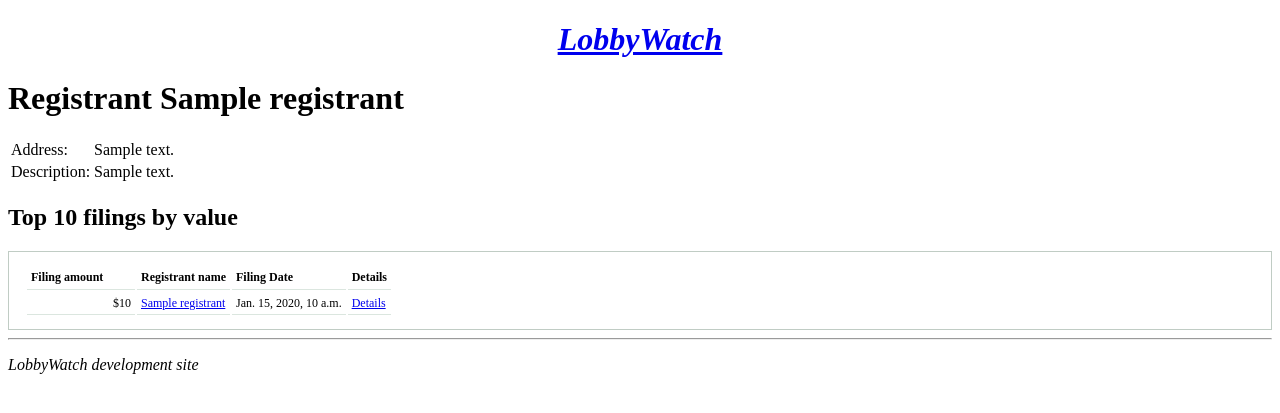
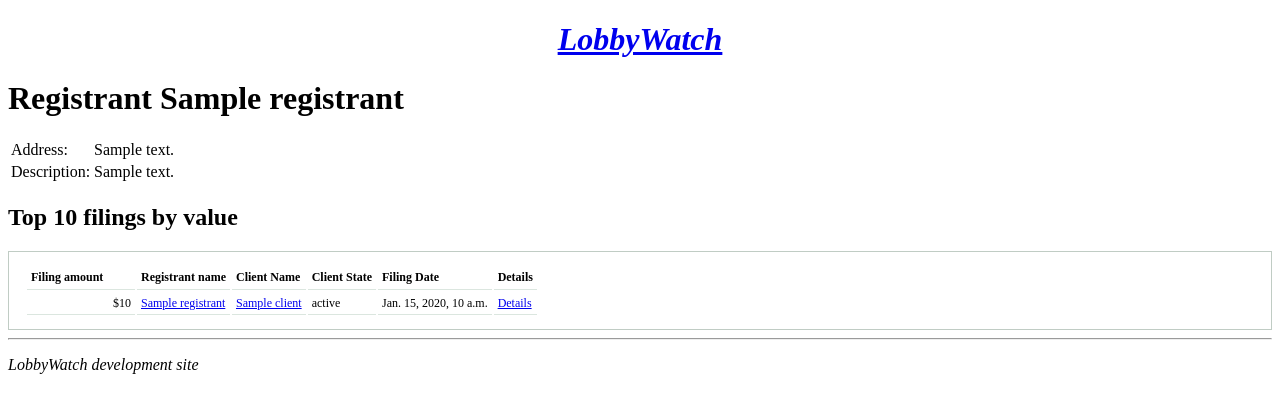
Before and after one commit to aisipos/djangolobbyist, a Django app: template mainsite/templates/registrant/registrant.html in a window 1280 px wide. Shown: the top 413 px of the page. Run offline with Django 3.2, Linux system fonts and the light colour scheme; the template is opened without the code that fills it: most values are stand-ins (such as "Sample title", 1, 10 or a date in 2020).

```diff
--- a/mainsite/templates/client/client.html
+++ b/mainsite/templates/client/client.html
@@ -6,7 +6,9 @@
 <h1>Client {{client.client_name}}</h1>
 <table>
   <tr><td>State</td><td>{{client.client_state}}</td></tr>
+  {%ifnotequal client.client_description "unspecified"%}
   <tr><td>Description</td><td>{{client.client_description}}</td></tr>
+  {%endifnotequal%}
   <tr><td>Contact</td><td>{{client.client_contact_firstname}} {{client.client_contact_lastname}}</td></tr>
 </table>
 <h2>Top {{top}} filings by value</h2>
--- a/mainsite/templates/issue/issue.html
+++ b/mainsite/templates/issue/issue.html
@@ -32,6 +34,7 @@
 {{filing.client.client_state}}
 {%endif%}
 </td>
+<td>{{filing.filing_date}}</td>
 <td><a href="{{filing.filing_id|filingPdfLink}}">Details</a></td>
 </tr>
 {% endfor %}
--- a/mainsite/templates/registrant/registrant.html
+++ b/mainsite/templates/registrant/registrant.html
@@ -15,6 +15,8 @@
 <table class="minicharttable">
 <td><b>Filing amount</b></td>
 <td><b>Registrant name</b></td>
+<td><b>Client Name</b></td>
+<td><b>Client State</b></td>
 <td><b>Filing Date</b></td>
 <td><b>Details</b></td>
 {% for filing in filings %}
@@ -28,6 +30,16 @@
     </span>
 </td>
 <td><a href="{%url registrant_detail filing.registrant.id%}">{{filing.registrant.registrant_name}}</a></td>
+<td>{%if filing.client.client_name %}
+<a href="{%url client_detail filing.client.id%}">{{filing.client.client_name}}</a>
+{%endif%}
+</td>
+<td>
+<!-- {{filing.client.client_state|default_if_none:""}} -->
+{%if filing.client.client_state %}
+{{filing.client.client_state}}
+{%endif%}
+</td>
 <td>{{filing.filing_date}}</td>
 <td> <a href="{{filing.filing_id|filingPdfLink}}">Details</a></td>
 </tr>
```
Also changed, not shown: other parts of mainsite/templates/issue/issue.html (+2 -0 lines).
